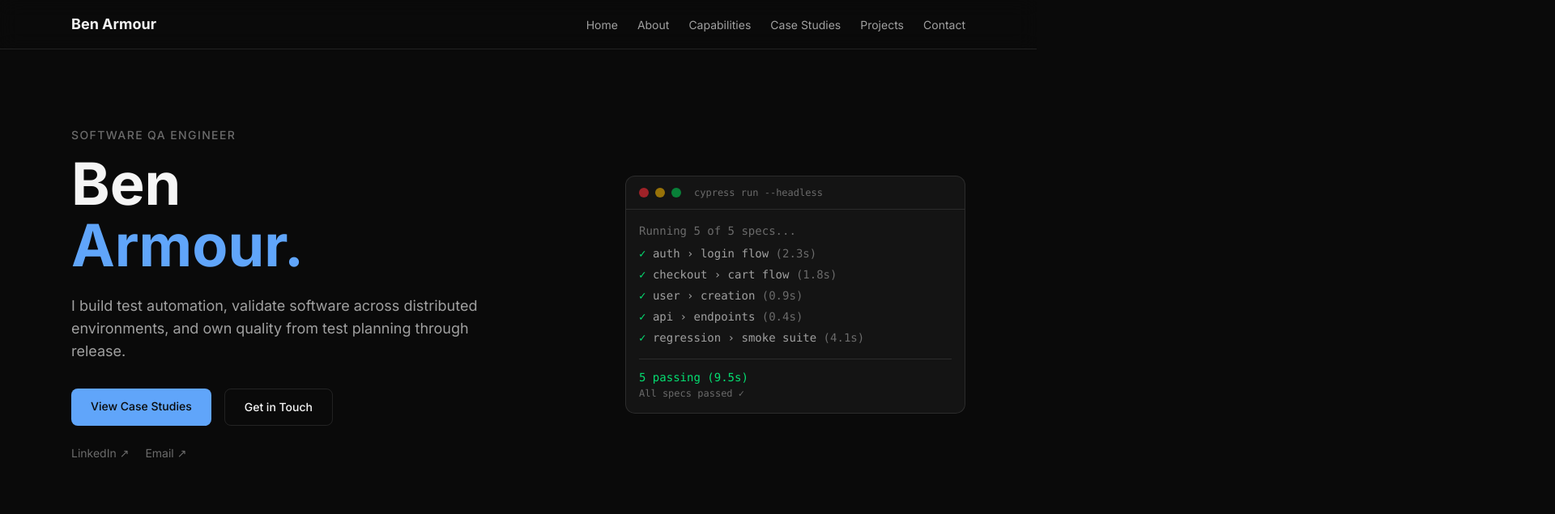
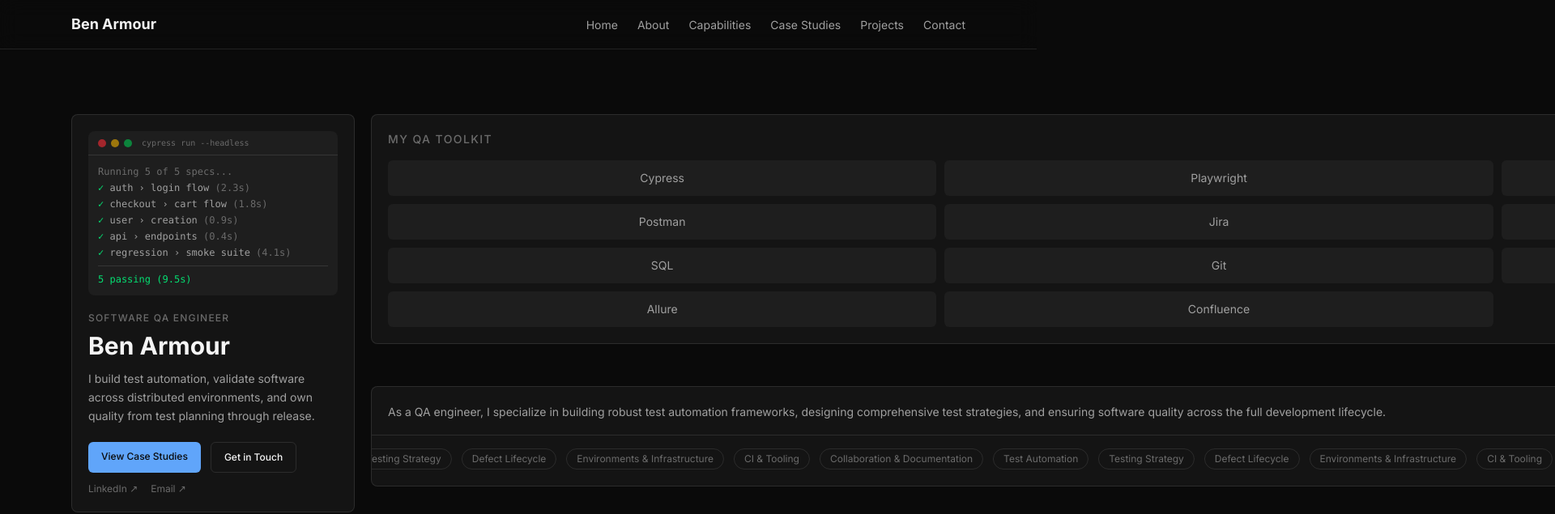
Before and after one commit to LostInTyping/BuildVerified, a Next.js app: page / in a window 1280 px wide. Shown: the top 635 px of the page at 81% size, 1920 px wide, since content can reach past the window. Built offline with nearby package versions, Linux system fonts and the light colour scheme.

Commit message:
feat(home): rewrite hero as bento grid with profile, skills, and content cards
Replace two-column hero layout with a 3-card bento grid: Profile card
(terminal + name + CTAs), Skills card (14-tool grid), and Content card
(bio + capabilities marquee).

```diff
--- a/src/components/home/hero.tsx
+++ b/src/components/home/hero.tsx
@@ -1,78 +1,54 @@
 import Link from "next/link";
 import { FadeIn } from "@/components/fade-in";
 
+const tools = [
+  "Cypress",
+  "Playwright",
+  "Selenium",
+  "Jest",
+  "Postman",
+  "Jira",
+  "GitHub Actions",
+  "Docker",
+  "SQL",
+  "Git",
+  "Zephyr",
+  "TestRail",
+  "Allure",
+  "Confluence",
+];
+
+const capabilities = [
+  "Test Automation",
+  "Testing Strategy",
+  "Defect Lifecycle",
+  "Environments & Infrastructure",
+  "CI & Tooling",
+  "Collaboration & Documentation",
+];
+
 export function Hero() {
+  const tripleCaps = [...capabilities, ...capabilities, ...capabilities];
+
   return (
-    <section className="mx-auto max-w-6xl px-6 py-16 md:py-24">
-      <div className="grid items-center gap-12 md:grid-cols-2 lg:grid-cols-[1fr_420px]">
-        {/* Left: Content */}
-        <div>
-          <FadeIn>
-            <p className="text-sm font-medium uppercase tracking-widest text-text-muted">
-              Software QA Engineer
-            </p>
-            <h1 className="mt-3 text-5xl font-bold leading-[1.05] md:text-6xl lg:text-7xl">
-              Ben
-              <br />
-              <span className="text-accent">Armour.</span>
-            </h1>
-          </FadeIn>
-          <FadeIn delay={0.1}>
-            <p className="mt-6 max-w-lg text-lg text-text-secondary">
-              I build test automation, validate software across distributed
-              environments, and own quality from test planning through release.
-            </p>
-          </FadeIn>
-          <FadeIn delay={0.2}>
-            <div className="mt-8 flex flex-wrap gap-4">
-              <Link
-                href="/case-studies"
-                className="rounded-lg bg-accent px-6 py-3 text-sm font-medium text-bg-primary transition-colors hover:bg-accent-hover"
-              >
-                View Case Studies
-              </Link>
-              <Link
-                href="/contact"
-                className="rounded-lg border border-border px-6 py-3 text-sm font-medium text-text-primary transition-colors hover:border-border-hover"
-              >
-                Get in Touch
-              </Link>
-            </div>
-            <div className="mt-6 flex gap-5">
-              <a
-                href="https://linkedin.com/in/ben-armour"
-                target="_blank"
-                rel="noopener noreferrer"
-                className="text-sm text-text-muted transition-colors hover:text-text-primary"
-              >
-                LinkedIn ↗
-              </a>
-              <a
-                href="mailto:armourbl@mail.uc.edu"
-                className="text-sm text-text-muted transition-colors hover:text-text-primary"
-              >
-                Email ↗
-              </a>
-            </div>
-          </FadeIn>
-        </div>
-
-        {/* Right: Terminal visual */}
-        <FadeIn delay={0.3}>
-          <div className="rounded-xl border border-border bg-bg-card font-mono text-sm">
-            {/* Title bar */}
-            <div className="flex items-center gap-2 border-b border-border px-4 py-3">
-              <div className="h-3 w-3 rounded-full bg-red-500/60" />
-              <div className="h-3 w-3 rounded-full bg-yellow-500/60" />
-              <div className="h-3 w-3 rounded-full bg-green-500/60" />
-              <span className="ml-2 text-xs text-text-muted">
+    <section className="mx-auto max-w-6xl px-6 py-16 md:py-20">
+      <div className="grid gap-5 lg:grid-cols-[350px_1fr]">
+        {/* Profile Card — spans both rows on desktop */}
+        <FadeIn className="lg:row-span-2">
+          <div className="flex h-full flex-col gap-5 rounded-lg border border-border bg-bg-card p-5">
+            {/* Terminal visual */}
+            <div className="rounded-lg bg-bg-elevated font-mono text-xs">
+              <div className="flex items-center gap-1.5 border-b border-border px-3 py-2">
+                <div className="h-2.5 w-2.5 rounded-full bg-red-500/60" />
+                <div className="h-2.5 w-2.5 rounded-full bg-yellow-500/60" />
+                <div className="h-2.5 w-2.5 rounded-full bg-green-500/60" />
+                <span className="ml-1.5 text-[10px] text-text-muted">
                   cypress run --headless
                 </span>
               </div>
-            {/* Output */}
-            <div className="space-y-1.5 p-4">
+              <div className="space-y-1 p-3">
                 <p className="text-text-muted">Running 5 of 5 specs...</p>
-              <p className="mt-2">
+                <p>
                   <span className="text-green-400">✓</span>{" "}
                   <span className="text-text-secondary">auth › login flow</span>{" "}
                   <span className="text-text-muted">(2.3s)</span>
@@ -101,11 +77,100 @@ export function Hero() {
                   </span>{" "}
                   <span className="text-text-muted">(4.1s)</span>
                 </p>
-              <div className="mt-4 border-t border-border pt-3">
+                <div className="mt-2 border-t border-border pt-2">
                   <p className="text-green-400">5 passing (9.5s)</p>
-                <p className="mt-0.5 text-xs text-text-muted">
-                  All specs passed ✓
+                </div>
+              </div>
+            </div>
+
+            {/* Identity */}
+            <div>
+              <p className="text-xs font-medium uppercase tracking-widest text-text-muted">
+                Software QA Engineer
               </p>
+              <h1 className="mt-2 text-3xl font-bold text-text-primary">
+                Ben Armour
+              </h1>
+              <p className="mt-3 text-sm leading-relaxed text-text-secondary">
+                I build test automation, validate software across distributed
+                environments, and own quality from test planning through release.
+              </p>
+            </div>
+
+            {/* Actions — pushed to bottom */}
+            <div className="mt-auto flex flex-col gap-3">
+              <div className="flex gap-3">
+                <Link
+                  href="/case-studies"
+                  className="rounded-md bg-accent px-4 py-2.5 text-xs font-medium text-bg-primary transition-colors hover:bg-accent-hover"
+                >
+                  View Case Studies
+                </Link>
+                <Link
+                  href="/contact"
+                  className="rounded-md border border-border px-4 py-2.5 text-xs font-medium text-text-primary transition-colors hover:border-border-hover"
+                >
+                  Get in Touch
+                </Link>
+              </div>
+              <div className="flex gap-4">
+                <a
+                  href="https://linkedin.com/in/ben-armour"
+                  target="_blank"
+                  rel="noopener noreferrer"
+                  className="text-xs text-text-muted transition-colors hover:text-text-primary"
+                >
+                  LinkedIn ↗
+                </a>
+                <a
+                  href="mailto:armourbl@mail.uc.edu"
+                  className="text-xs text-text-muted transition-colors hover:text-text-primary"
+                >
+                  Email ↗
+                </a>
+              </div>
+            </div>
+          </div>
+        </FadeIn>
+
+        {/* Skills Card */}
+        <FadeIn delay={0.1}>
+          <div className="rounded-lg border border-border bg-bg-card p-5">
+            <h2 className="text-sm font-medium uppercase tracking-widest text-text-muted">
+              My QA Toolkit
+            </h2>
+            <div className="mt-4 grid grid-cols-2 gap-2.5 sm:grid-cols-3 lg:grid-cols-4">
+              {tools.map((tool) => (
+                <div
+                  key={tool}
+                  className="rounded-md bg-bg-elevated px-3 py-3 text-center text-sm text-text-secondary"
+                >
+                  {tool}
+                </div>
+              ))}
+            </div>
+          </div>
+        </FadeIn>
+
+        {/* Content Card */}
+        <FadeIn delay={0.2}>
+          <div className="overflow-hidden rounded-lg border border-border bg-bg-card p-5">
+            <p className="text-sm leading-relaxed text-text-secondary">
+              As a QA engineer, I specialize in building robust test automation
+              frameworks, designing comprehensive test strategies, and ensuring
+              software quality across the full development lifecycle.
+            </p>
+            <div className="-mx-5 mt-4 overflow-hidden border-t border-border px-5 pt-4">
+              <div className="marquee-strip flex gap-3 whitespace-nowrap">
+                {tripleCaps.map((cap, i) => (
+                  <span
+                    key={`${cap}-${i}`}
+                    aria-hidden={i >= capabilities.length}
+                    className="shrink-0 rounded-full border border-border px-3 py-1 text-xs text-text-muted"
+                  >
+                    {cap}
+                  </span>
+                ))}
               </div>
             </div>
           </div>
```
Lines whose indentation alone changed are shown as unchanged.
